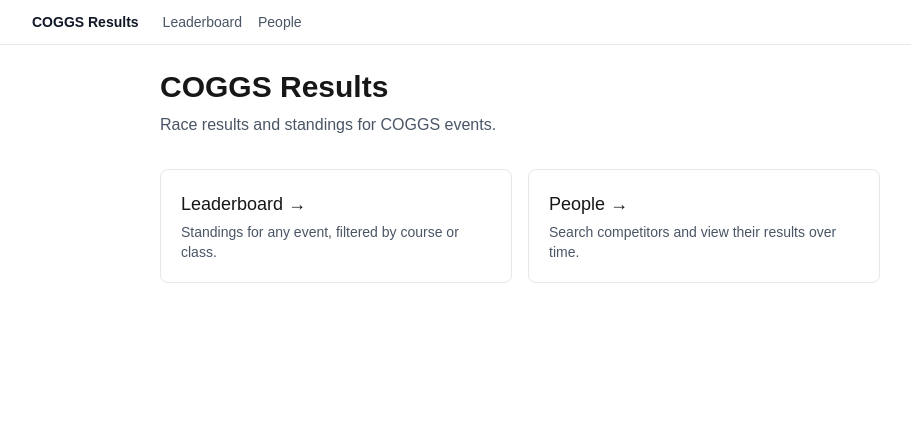
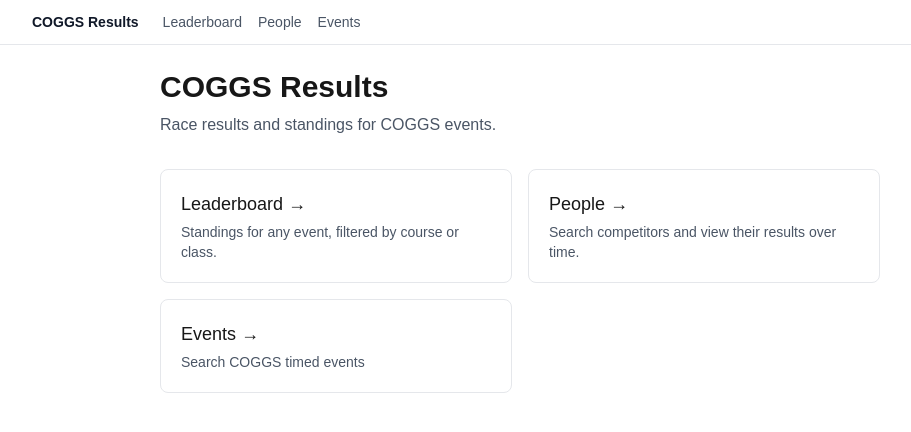
Before and after one commit to Aezothe/coggs-results, a Next.js app in the folder web/: page / in a window 1280 px wide. Shown: the top 432 px of the page, without its empty margins (120-1031 px from the left). Built offline with nearby package versions, Linux system fonts and the light colour scheme.

Commit message:
Adding events to navigation

```diff
--- a/web/src/app/SiteNav.tsx
+++ b/web/src/app/SiteNav.tsx
@@ -14,6 +14,9 @@ export function SiteNav() {
           <Link href="/people" className="hover:text-gray-900">
             People
           </Link>
+          <Link href="/events" className="hover:text-gray-900">
+            Events
+          </Link>
         </div>
       </div>
     </nav>
--- a/web/src/app/page.tsx
+++ b/web/src/app/page.tsx
@@ -26,6 +26,15 @@ export default function HomePage() {
             Search competitors and view their results over time.
           </p>
         </Link>
+
+        <Link href="/events"
+          className="block border border-gray-200 rounded-lg p-5 hover:bg-gray-50 transition"
+        >
+          <h2 className="text-lg font-medium mb-1">Events →</h2>
+          <p className="text-sm text-gray-600">
+            Search COGGS timed events
+          </p>
+        </Link>
       </div>
     </main>
   );
```
Also changed, not shown: 1 other file (tests, documents, lock files or other folders).
